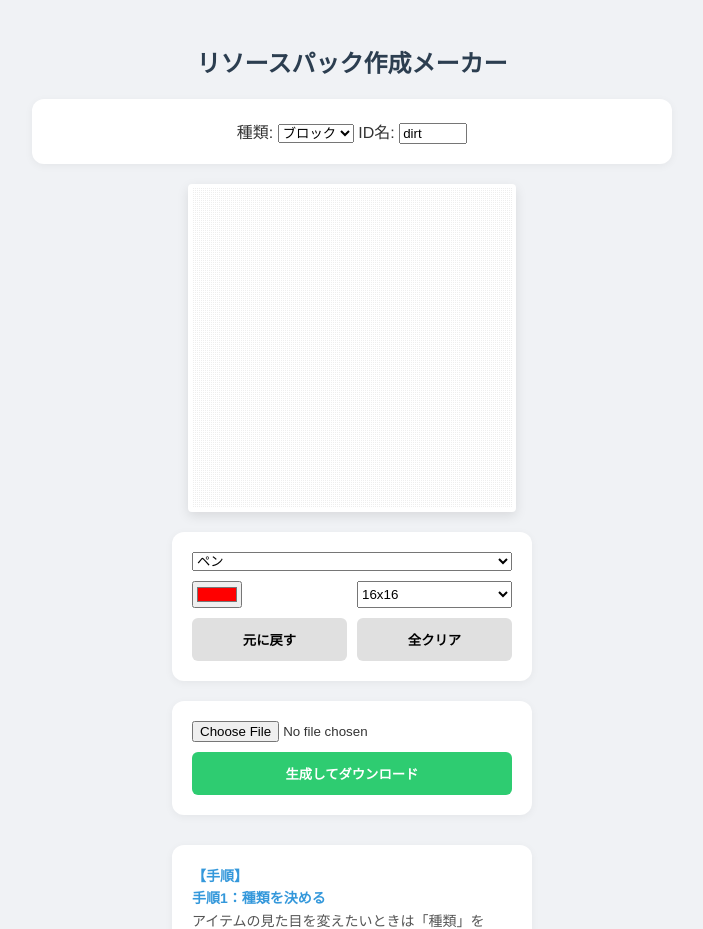
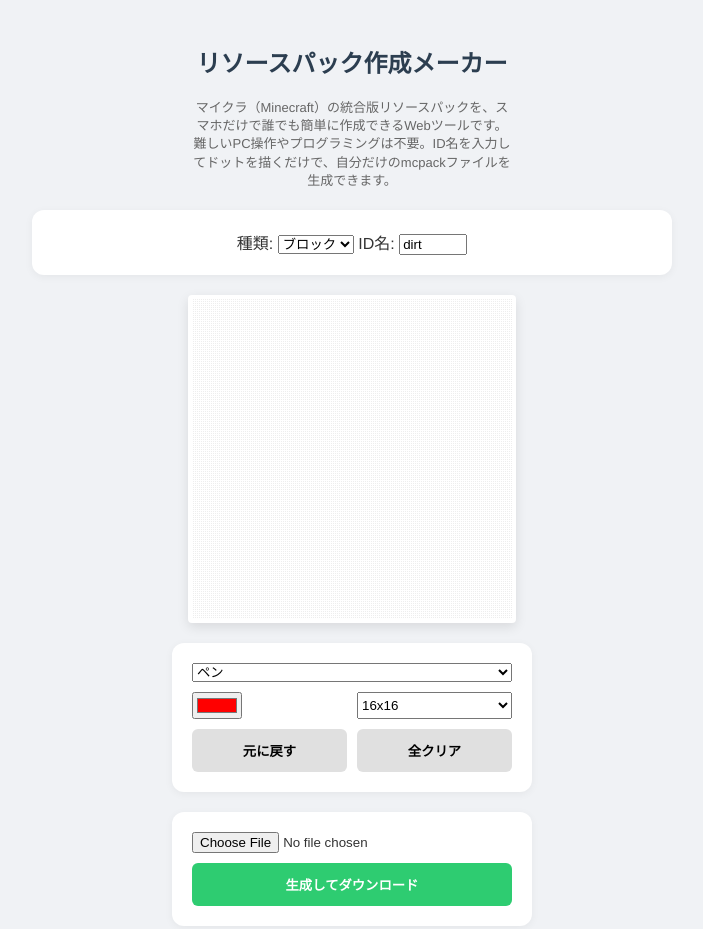
Before and after one commit to 100naoya-creator/texture-studio, a plain HTML site: page index.html in a window 1280 px wide. Shown: the top 929 px of the page, without its empty margins (288-991 px from the left). Drawn offline with nearby package versions, Linux system fonts and the light colour scheme.

Commit message:
Update index.html

```diff
--- a/index.html
+++ b/index.html
@@ -3,11 +3,12 @@
 <head>
     <meta charset="UTF-8">
     <meta name="viewport" content="width=device-width, initial-scale=1.0, maximum-scale=1.0, user-scalable=no">
-    <title>Minecraft Texture Studio</title>
+    <title>スマホで簡単！マイクラリソースパック作成メーカー｜統合版対応</title>
     <script src="https://cdnjs.cloudflare.com/ajax/libs/jszip/3.10.1/jszip.min.js"></script>
     <style>
         body { font-family: 'Helvetica Neue', Arial, sans-serif; background: #f0f2f5; color: #333; padding: 20px 10px; display: flex; flex-direction: column; align-items: center; touch-action: none; }
         h1 { color: #2c3e50; margin-bottom: 20px; font-size: 1.5rem; text-align: center; }
+        .intro-text { width: 320px; max-width: 80vw; margin-bottom: 20px; font-size: 13px; color: #666; line-height: 1.4; text-align: center; }
         .header { background: #fff; padding: 20px; border-radius: 12px; margin-bottom: 20px; width: 100%; max-width: 600px; text-align: center; box-shadow: 0 2px 8px rgba(0,0,0,0.05); }
         .main-container { display: flex; flex-direction: column; gap: 20px; align-items: center; }
         canvas { border: 4px solid #fff; width: 320px; height: 320px; max-width: 80vw; max-height: 80vw; image-rendering: pixelated; cursor: crosshair; background: #fff; box-shadow: 0 4px 12px rgba(0,0,0,0.1); border-radius: 4px; }
@@ -22,6 +23,10 @@
 <body>
 
     <h1>リソースパック作成メーカー</h1>
+
+    <div class="intro-text">
+        マイクラ（Minecraft）の統合版リソースパックを、スマホだけで誰でも簡単に作成できるWebツールです。難しいPC操作やプログラミングは不要。ID名を入力してドットを描くだけで、自分だけのmcpackファイルを生成できます。
+    </div>
 
     <div class="header">
         <label>種類: </label>
```
